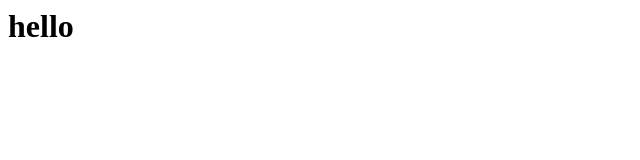
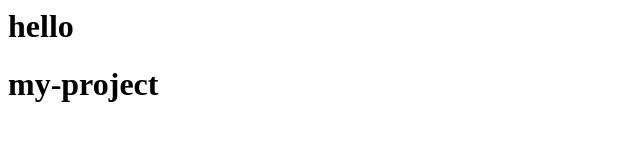
Before and after one commit to yuer0608/my-project, a plain HTML site: page index.html in a window 1280 px wide. Shown: the whole page, without its empty margins (0-640 px from the left). Drawn offline with Linux system fonts and the light colour scheme.

Commit message:
update name

```diff
--- a/index.html
+++ b/index.html
@@ -1 +1,3 @@
 <h1>hello</h1>
+
+<h1>my-project</h1>
```
